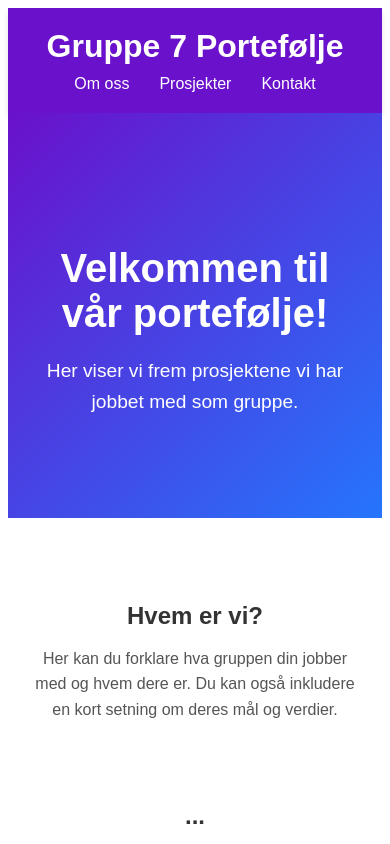
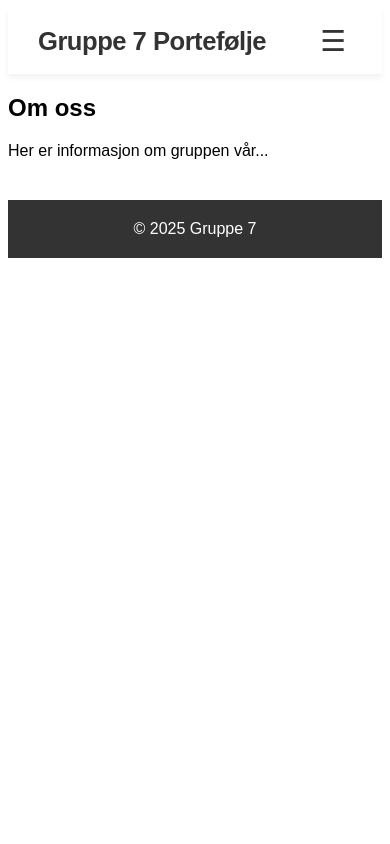
Before and after one commit to Odalopheim/Gruppe7Portefolio, a React (Vite) app in the folder GruppePortefolio/: page /OmOss in a window 390 px wide. Shown: the top 844 px of the page. Built offline with nearby package versions, Linux system fonts and the light colour scheme.

Commit message:
Tror det er riktig nå
Nå skal det være delt i 4 sider Om Oss,  Prosjekt, Kontakt og Hjem. Man kommer også til hjem hvis man trykker på navnet. Hvis man gjør skjermen mindre vil det bli en hamburger meny noe som gjør at det ser bedre ut på mobilen.

```diff
--- a/GruppePortefolio/package.json
+++ b/GruppePortefolio/package.json
@@ -11,7 +11,8 @@
   },
   "dependencies": {
     "react": "^19.1.1",
-    "react-dom": "^19.1.1"
+    "react-dom": "^19.1.1",
+    "react-router-dom": "^7.8.2"
   },
   "devDependencies": {
     "@eslint/js": "^9.33.0",
--- a/GruppePortefolio/src/App.jsx
+++ b/GruppePortefolio/src/App.jsx
@@ -1,23 +1,44 @@
 import React from "react";
+import { BrowserRouter as Router, Routes, Route } from "react-router-dom";
 import Header from "./components/header/Header";
-import Hero from "./components/prosjekt/Hero";
+import Hero from "./components/Hero/Hero";
 import About from "./components/about/About";
 import Projects from "./components/prosjekt/Projects";
 import Contact from "./components/contact/Contact";
 import Footer from "./components/footer/Footer";
 import Members from "./components/team/Members";
+import OmOss from "./components/OmOss/OmOss";
 
 function App() {
   return (
-    <div>
+    <Router>
       <Header />
-      <Hero />
-      <About />
-      <Members />
-      <Projects />
-      <Contact />
+      <Routes>
+        {/* Forsiden */}
+        <Route
+          path="/"
+          element={
+            <>
+              <Hero />
+              <About />
+              <Members />
+              <Contact />
+            </>
+          }
+        />
+
+        {/* Om oss side */}
+        <Route
+          path="/OmOss" element={ <> <OmOss /> </> } />
+
+        {/* Prosjekter side */}
+        <Route path="/projects" element={<Projects />} />
+
+        {/* Kontakt side */}
+        <Route path="/contact" element={<Contact />} />
+      </Routes>
       <Footer />
-    </div>
+    </Router>
   );
 }
 
--- /dev/null
+++ b/GruppePortefolio/src/components/OmOss/OmOss.jsx
@@ -0,0 +1,12 @@
+import React from "react";
+
+function OmOss() {
+  return (
+    <div>
+      <h2>Om oss</h2>
+      <p>Her er informasjon om gruppen vår...</p>
+    </div>
+  );
+}
+
+export default OmOss;
--- a/GruppePortefolio/src/components/header/Header.css
+++ b/GruppePortefolio/src/components/header/Header.css
@@ -1,30 +1,91 @@
-.header {
-  background-color: #6a11cb;
-  color: white;
-  padding: 20px 0;
-  text-align: center;
-  font-family: Arial, sans-serif;
-  box-shadow: 0 4px 6px rgba(0, 0, 0, 0.1);
+/* Fjerner standard link-stil for logoen */
+.logo-link {
+  color: inherit;
+  text-decoration: none;
 }
 
-.header h1 {
-  margin: 0;
-  font-size: 2rem;
-  font-weight: bold;
+* {
+  font-family: "Poppins", sans-serif;
 }
 
+
+.header {
+  background-color: #ffffff;
+  color: #333;
+  padding: 15px 30px;
+  box-shadow: 0 4px 6px rgba(0, 0, 0, 0.05);
+  position: sticky;
+  top: 0;
+  z-index: 1000;
+}
+
+
+.header-container {
+  display: flex;
+  align-items: center;
+  justify-content: space-between;
+  max-width: 1200px;
+  margin: 0 auto;
+}
+
+
+.logo {
+  font-size: 1.6rem;
+  font-weight: 600;
+  color: #333;
+  margin: 0;
+  letter-spacing: -0.5px;
+}
+
+
 .nav-links {
-  margin-top: 10px;
+  display: flex;
+  gap: 25px;
 }
 
 .nav-links a {
-  color: white;
-  margin: 0 15px;
+  color: #333;
   text-decoration: none;
   font-weight: 500;
+  font-size: 1rem;
   transition: color 0.3s;
 }
 
 .nav-links a:hover {
-  color: #ffdd57; /* Highlight on hover */
+  color: #6a11cb;
 }
+
+/* Hamburger knapp når den er på mobil størrelse */
+.menu-toggle {
+  display: none;
+  font-size: 1.8rem;
+  background: none;
+  border: none;
+  cursor: pointer;
+  color: #333;
+}
+
+/* passer til mobil */
+@media (max-width: 768px) {
+  .nav-links {
+    position: absolute;
+    top: 60px;
+    right: 0;
+    background: #fff;
+    flex-direction: column;
+    width: 200px;
+    padding: 20px;
+    gap: 20px;
+    display: none;
+    box-shadow: 0 4px 6px rgba(0, 0, 0, 0.1);
+    border-radius: 0 0 8px 8px;
+  }
+
+  .nav-links.open {
+    display: flex;
+  }
+
+  .menu-toggle {
+    display: block;
+  }
+}
--- a/GruppePortefolio/src/components/header/Header.jsx
+++ b/GruppePortefolio/src/components/header/Header.jsx
@@ -1,15 +1,35 @@
-import React from "react";
+import React, { useState } from "react";
+import { Link } from "react-router-dom";
 import "./Header.css";
 
 function Header() {
+  const [isOpen, setIsOpen] = useState(false);
+
   return (
     <header className="header">
-      <h1>Gruppe 7 Portefølje</h1>
-      <nav className="nav-links">
-        <a href="#about">Om oss</a>
-        <a href="#projects">Prosjekter</a>
-        <a href="#contact">Kontakt</a>
-      </nav>
+      <div className="header-container">
+
+        <h1 className="logo">
+      <Link to="/" onClick={() => setIsOpen(false)} className="logo-link">Gruppe 7 Portefølje</Link>
+        </h1>
+
+        {/* Desktop nav */}
+        <nav className={`nav-links ${isOpen ? "open" : ""}`}>
+          <Link to="/" onClick={() => setIsOpen(false)}>Hjem</Link>
+          <Link to="/OmOss" onClick={() => setIsOpen(false)}>Om oss</Link>
+          <Link to="/projects" onClick={() => setIsOpen(false)}>Prosjekter</Link>
+          <Link to="/contact" onClick={() => setIsOpen(false)}>Kontakt</Link>
+        </nav>
+
+        {/* Hamburger ikon */}
+        <button
+          className="menu-toggle"
+          onClick={() => setIsOpen(!isOpen)}
+          aria-label="Toggle menu"
+        >
+          ☰
+        </button>
+      </div>
     </header>
   );
 }
```
Also changed, not shown: GruppePortefolio/src/components/Hero/Hero.css (renamed from GruppePortefolio/src/components/prosjekt/Hero.css), GruppePortefolio/src/components/Hero/Hero.jsx (renamed from GruppePortefolio/src/components/prosjekt/Hero.jsx), 1 other file (tests, documents, lock files or other folders).
